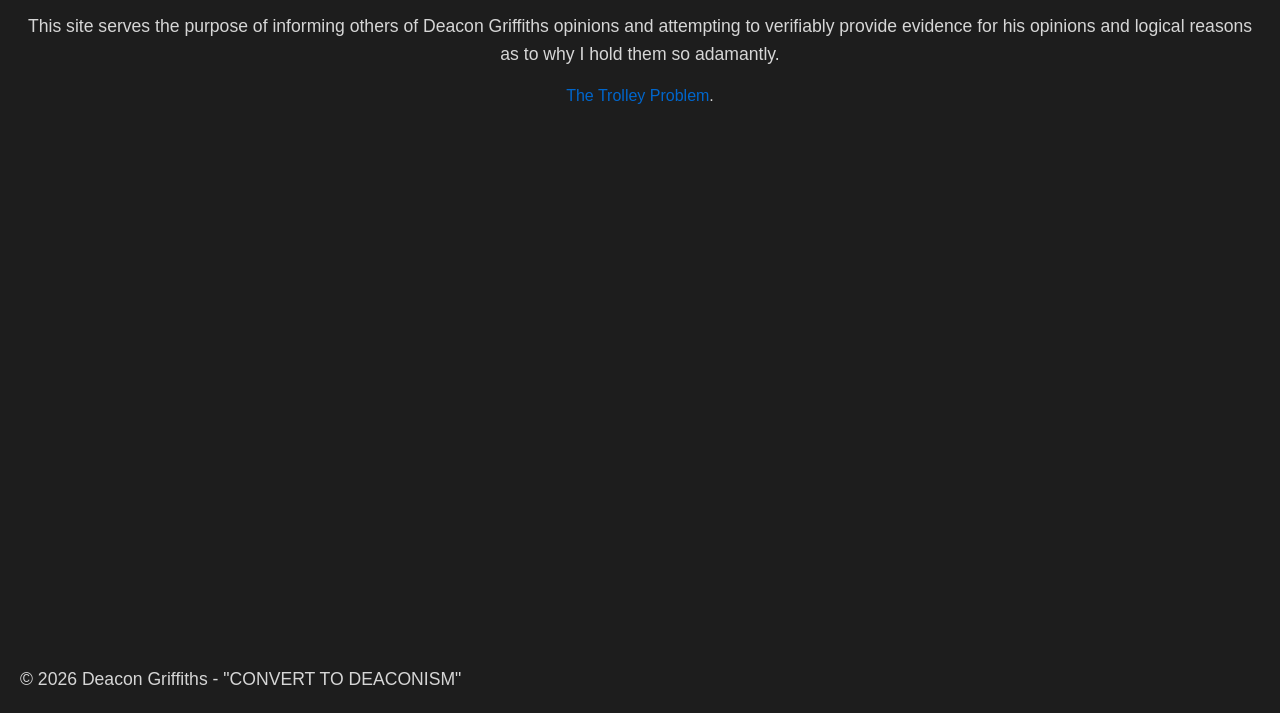
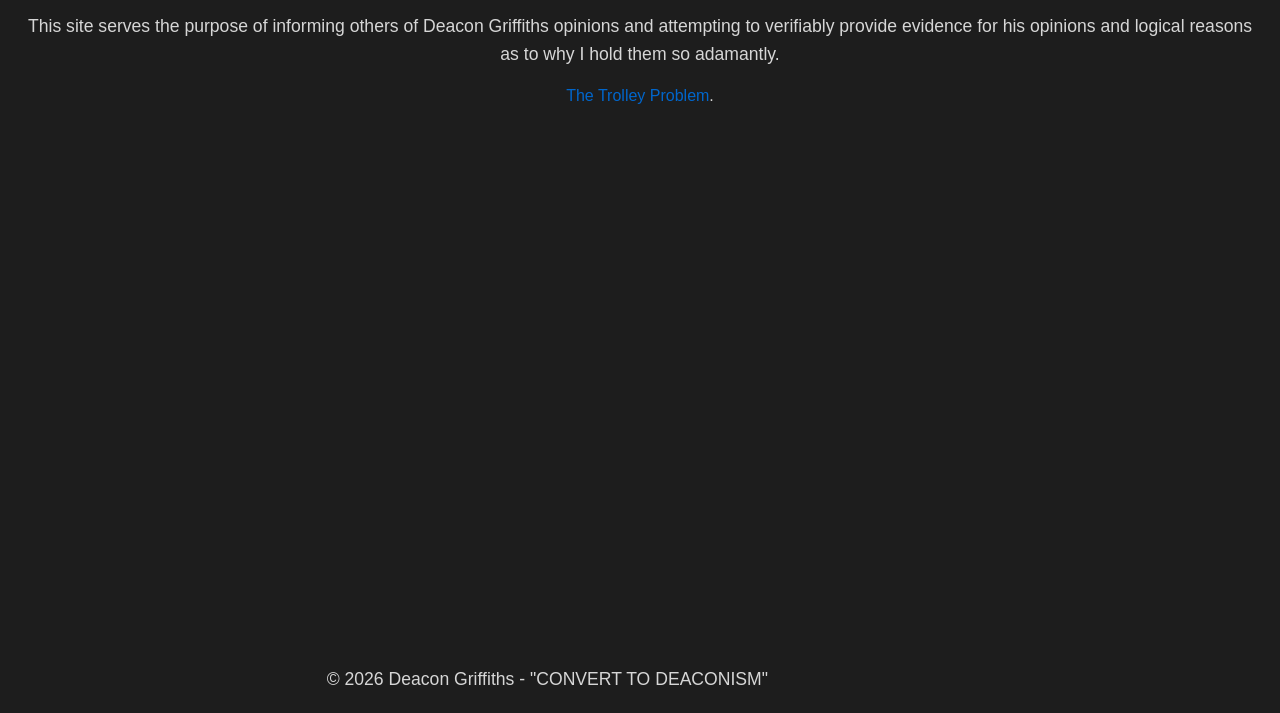
Before and after one commit to ZivkoOther/deaconism, a plain HTML site: page index.html in a window 1280 px wide. Shown: the part 87-800 px from the top of the page. Drawn offline with Linux system fonts and the light colour scheme.

Commit message:
make footer look better on pc

```diff
--- a/styles.css
+++ b/styles.css
@@ -45,6 +45,7 @@ a:hover {
   bottom: 1%;
 }
 footer {
-  position: absolute;
+  position: fixed;
   bottom: 5px;
+  right: 40%;
 }
```
